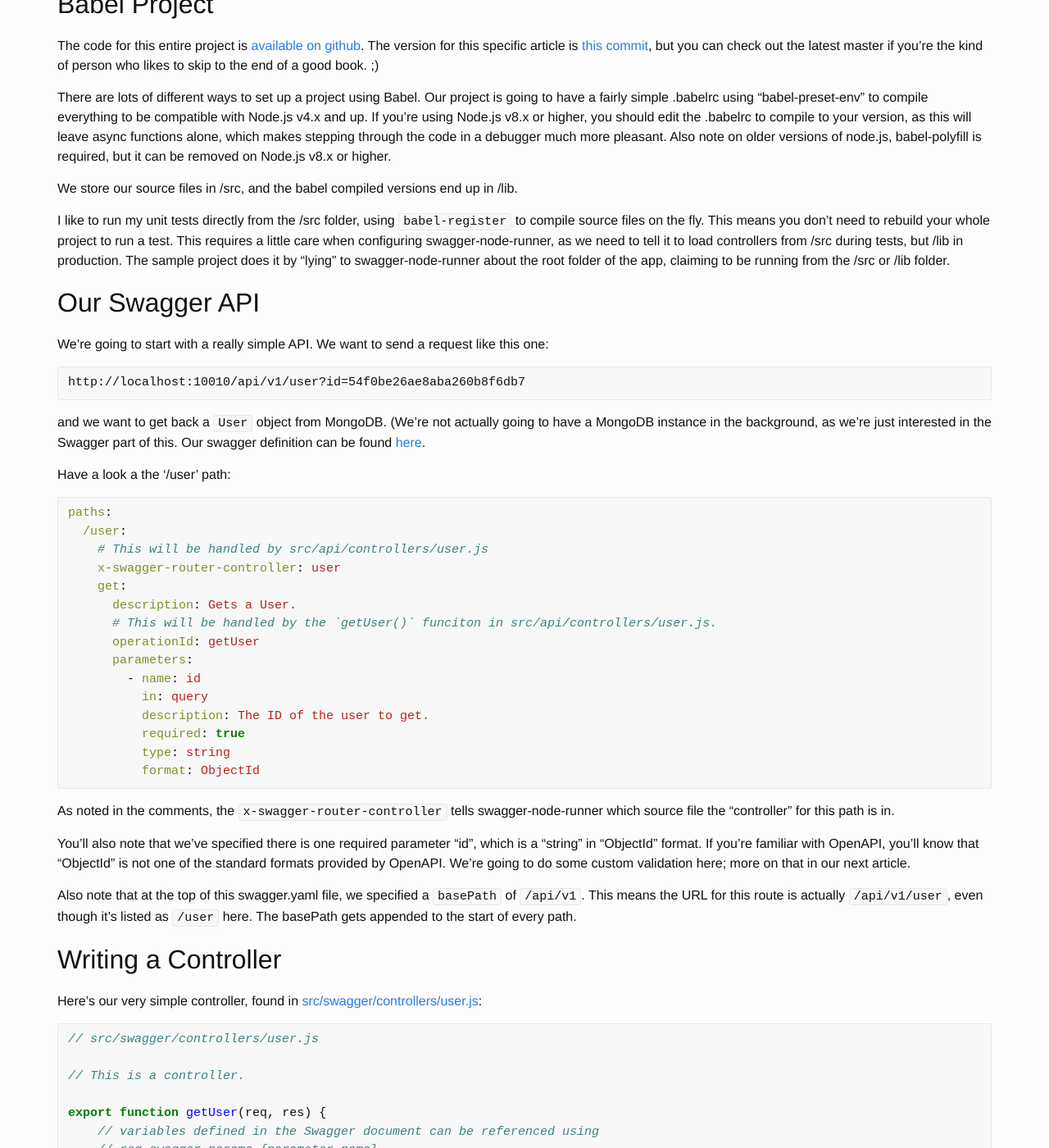
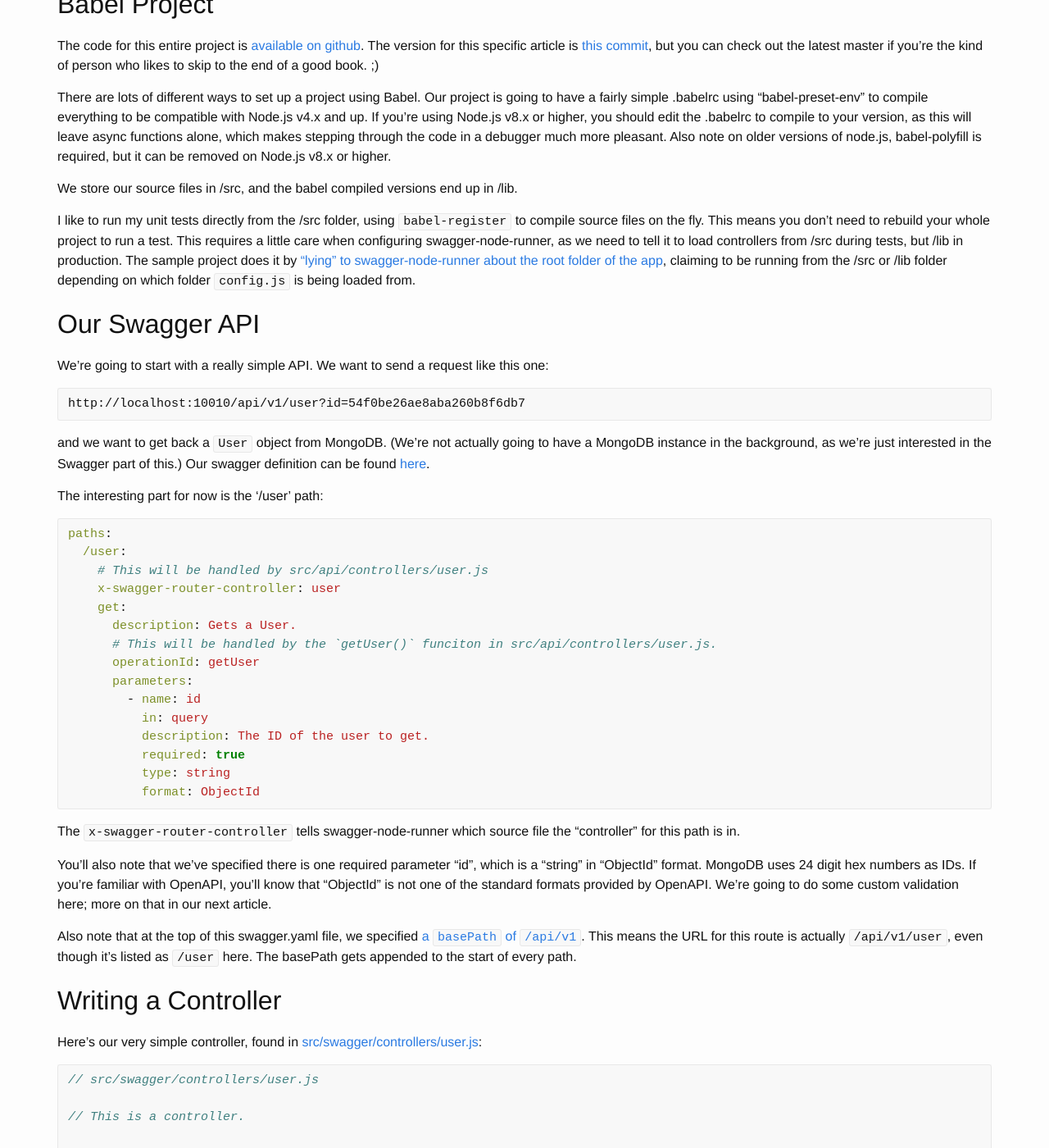
Before and after one commit to jwalton/thedreaming.org, a Jekyll site: the page built from _posts/2018-03-15-swagger-nodejs1.md, in a window 1280 px wide and 1400 px high, scrolled down 647 px. Shown: the whole window at 82% size. Built offline with Jekyll 4.4.1, drawn with Linux system fonts in a browser that asks for light colours; comment, search, counter and statistics services are not loaded; some of the changed text lies outside the part shown.

Commit message:
Add note about config and strict mode to _posts/2018-03-15-swagger-nodejs1.md

````diff
--- a/_posts/2018-03-15-swagger-nodejs1.md
+++ b/_posts/2018-03-15-swagger-nodejs1.md
@@ -67,9 +67,10 @@
 to compile source files on the fly.  This means you don't need to rebuild your
 whole project to run a test.  This requires a little care when configuring
 swagger-node-runner, as we need to tell it to load controllers from /src during
-tests, but /lib in production.  The sample project does it by "lying" to
-swagger-node-runner about the root folder of the app, claiming to be running
-from the /src or /lib folder.
+tests, but /lib in production.  The sample project does it by
+["lying" to swagger-node-runner about the root folder of the app](https://github.com/jwalton/node-swagger-template/blob/d2d9f6e1d326f1e227acae818b9ccdd231592f3a/src/swagger/config.js#L10),
+claiming to be running from the /src or /lib folder depending on which folder
+`config.js` is being loaded from.
 
 ## Our Swagger API
 
@@ -82,10 +83,10 @@
 
 and we want to get back a `User` object from MongoDB.  (We're not actually
 going to have a MongoDB instance in the background, as we're just interested
-in the Swagger part of this.  Our swagger definition can be found
+in the Swagger part of this.)  Our swagger definition can be found
 [here](https://github.com/jwalton/node-swagger-template/blob/d2d9f6e1d326f1e227acae818b9ccdd231592f3a/api/swagger/swagger.yaml).
 
-Have a look a the '/user' path:
+The interesting part for now is the '/user' path:
 
 ```yaml
 paths:
@@ -105,19 +106,19 @@
           format: ObjectId
 ```
 
-As noted in the comments, the `x-swagger-router-controller` tells
-swagger-node-runner which source file the "controller" for this path is in.
+The `x-swagger-router-controller` tells swagger-node-runner which source file
+the "controller" for this path is in.
 
 You'll also note that we've specified there is one required parameter "id",
-which is a "string" in "ObjectId" format.  If you're familiar with OpenAPI,
-you'll know that "ObjectId" is not one of the standard formats provided by
-OpenAPI. We're going to do some custom validation here; more on that in our
-next article.
+which is a "string" in "ObjectId" format.  MongoDB uses 24 digit hex numbers as
+IDs.  If you're familiar with OpenAPI, you'll know that "ObjectId" is not one
+of the standard formats provided by OpenAPI.  We're going to do some custom
+validation here; more on that in our next article.
 
-Also note that at the top of this swagger.yaml file, we specified a `basePath`
-of `/api/v1`.  This means the URL for this route is actually `/api/v1/user`,
-even though it's listed as `/user` here.  The basePath gets appended to
-the start of every path.
+Also note that at the top of this swagger.yaml file, we specified
+[a `basePath` of `/api/v1`](https://github.com/jwalton/node-swagger-template/blob/d2d9f6e1d326f1e227acae818b9ccdd231592f3a/api/swagger/swagger.yaml#L8).
+ This means the URL for this route is actually `/api/v1/user`, even though it's
+ listed as `/user` here.  The basePath gets appended to the start of every path.
 
 ## Writing a Controller
 
@@ -175,6 +176,14 @@
     ...
 }, done);
 ```
+
+(Edit: I've just discovered that swagger-node-runner calls `config` in
+"strict mode", which means that if you run your app with `NODE_ENV=production`,
+`config` will produce a warning because 'production.yaml' doesn't exist.  A
+better solution might be to make a 'swagger' folder in your project, and tell
+swaggerNodeRunner that this swagger folder is your "appRoot".  Then you can
+either create 'swagger/config/default.yaml' and friends and put your
+configuration there, or you can create empty files to appease `config`.)
 
 At a minimum, the call to `swaggerNodeRunner.create()` needs to contain
 `appRoot`, the path to the root of your source tree.  swagger-node-runner
````
Also changed, not shown: other parts of _posts/2018-03-15-swagger-nodejs1.md (+1 -1 lines).
